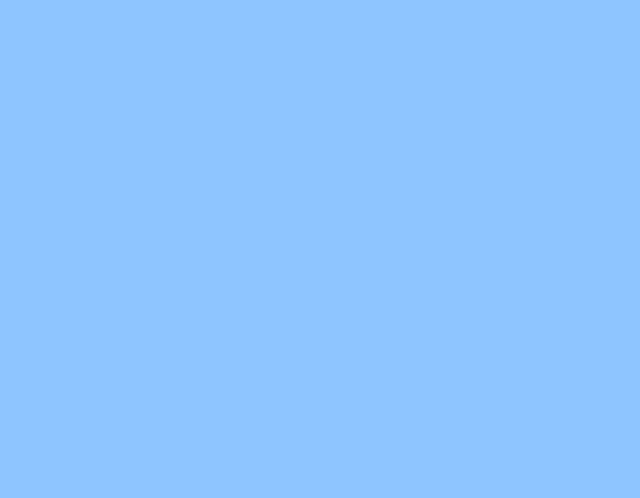
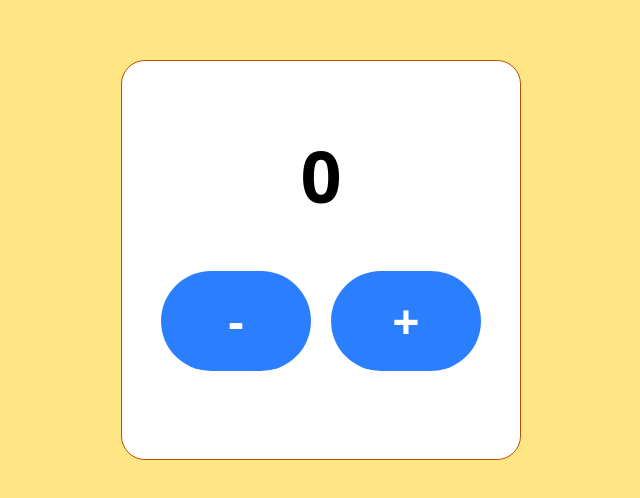
Before and after one commit to janith-sacintha/shop-frontend, a React (Vite) app: page /test in a window 1280 px wide. Before the commit this address had no page. Shown: the part 140-638 px from the top of the page, without its empty margins (319-959 px from the left). Built offline with nearby package versions, Linux system fonts and the light colour scheme.

Commit message:
Day 11 ✏

```diff
--- a/src/App.jsx
+++ b/src/App.jsx
@@ -5,6 +5,7 @@ import HomePage from './pages/homePage.jsx'
 import LoginPage from './pages/loginPage.jsx'
 import RegisterPage from './pages/registerPage.jsx'
 import AdminPage from './pages/adminPage.jsx'
+import TestPage from './pages/testPage.jsx'
 
 function App() {
 
@@ -18,6 +19,7 @@ function App() {
             <Route path="/login" element={<LoginPage/>}/>
             <Route path="/register" element={<RegisterPage/>}/>
             <Route path="/admin/*" element={<AdminPage/>}/>
+            <Route path="/test" element={<TestPage/>}/>
           </Routes>
 
       </div>
--- /dev/null
+++ b/src/pages/testPage.jsx
@@ -0,0 +1,27 @@
+import { useState } from "react"
+
+export default function TestPage(){
+
+
+    const [count , setCount] = useState(0)
+
+    function increment(){
+        setCount(count + 1)
+    }
+
+    function decrement(){
+        setCount(count - 1)
+    }
+
+    return(
+        <div className="bg-amber-200 w-full h-screen flex justify-center items-center">
+            <div className="bg-white h-[400px] w-[400px] flex flex-col justify-center items-center rounded-3xl border-amber-700 border-1">
+                <div className="text-7xl font-bold">{count}</div>
+                <div className="flex w-full justify-center items-center mt-[50px]">
+                    <button onClick={decrement} className = "bg-blue-500 text-white mx-[10px] my-[10px] h-[100px] w-[150px] rounded-full text-5xl font-bold">-</button>
+                    <button onClick={increment} className = "bg-blue-500 text-white mx-[10px] my-[10px] h-[100px] w-[150px] rounded-full text-5xl font-bold">+</button>
+                </div>
+            </div>
+        </div>
+    )
+}
```
